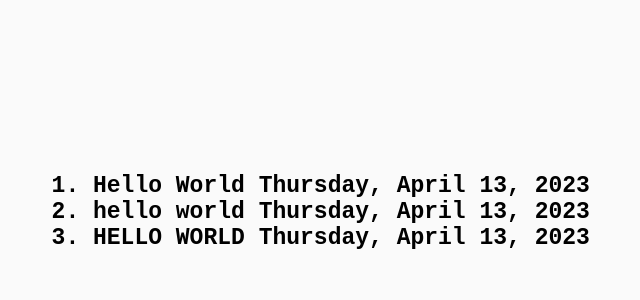
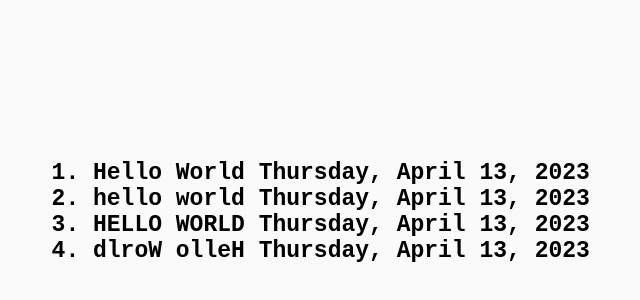
Before and after one commit to heldersonfarias/treino, a React (Create React App) app in the folder Módulo 2/React/introducao-ao-react/: page / in a window 1280 px wide. Shown: the part 188-488 px from the top of the page, without its empty margins (35-675 px from the left). Built offline with nearby package versions, Linux system fonts and the light colour scheme.

Commit message:
Quarto Hello, World

```diff
--- a/Módulo 2/React/introducao-ao-react/src/App.js
+++ b/Módulo 2/React/introducao-ao-react/src/App.js
@@ -8,7 +8,8 @@ function App() {
      return  [
       words,
       words.toLowerCase(),
-      words.toUpperCase()
+      words.toUpperCase(),
+      words.split('').reverse().join('')
     ]
   }
 
```
